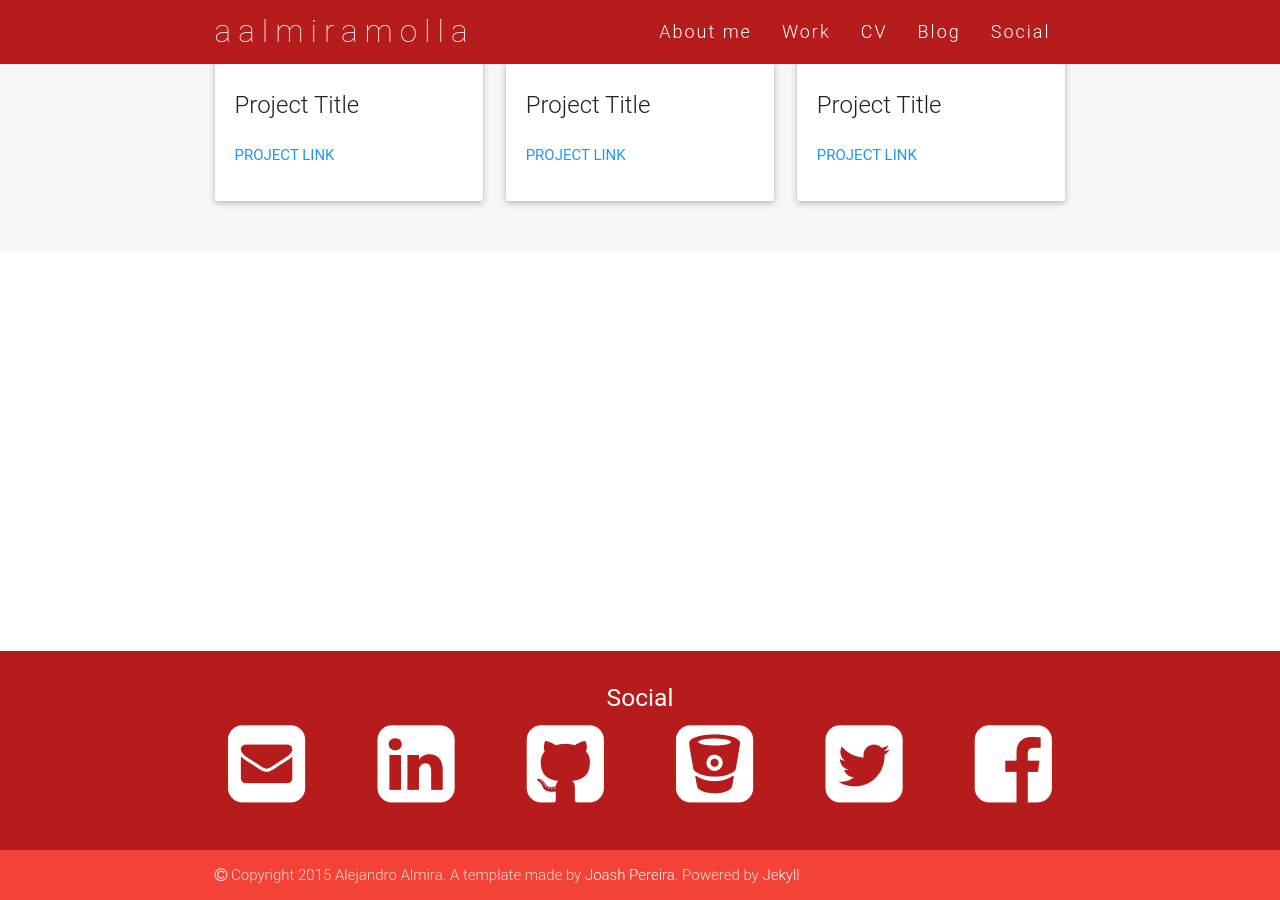
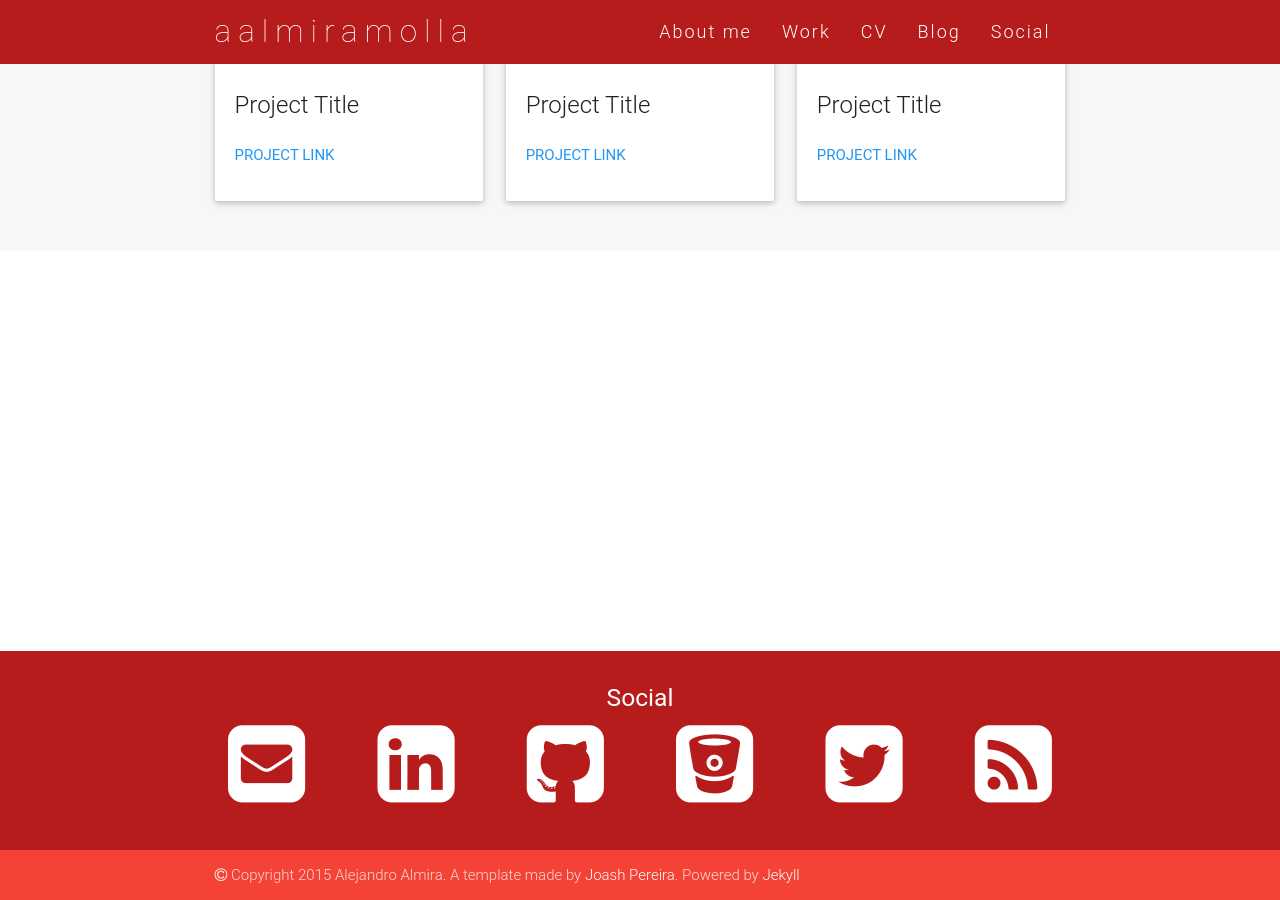
Before and after one commit to aalmiramolla/aalmiramolla.github.io, a Jekyll site: the page built from index.html, in a window 1280 px wide and 900 px high, scrolled down 2935 px. Built offline with Jekyll 4.4.1, drawn with Linux system fonts in a browser that asks for light colours; nearby versions of some CDN libraries; some web fonts are replaced.

Commit message:
Cambiado layout blog y añadido RSS

```diff
--- a/_includes/footer.html
+++ b/_includes/footer.html
@@ -33,8 +33,8 @@
                         </a>
                 </div>
                 <div  class="col s12 m4 l2">
-                        <a class="white-text" href="https://facebook.com/aalmiramolla">
-                            <i class="large fa fa-facebook-square white-text"></i>
+                        <a class="white-text" href="{{ "/feed.xml" | prepend: site.baseurl }}">
+                            <i class="large fa fa-rss-square white-text"></i>
                         </a>
                 </div>
             </div>
--- a/blog/index.html
+++ b/blog/index.html
@@ -5,7 +5,7 @@
 <div class="container no-pad-bot">
 
     <div class="row">
-      <div class="col s8">
+      <div class="col s12 m12 l10">
         <div class="section">
           <ul class="collection with-header">
              <li class="collection-header"><h4>Posts</h4></li>
@@ -36,7 +36,7 @@
           </ul>
           </div>
           </div>
-      <div class="col s4">
+      <div class="col s12 m12 l2">
         <div class="section">
           <ul class="collection with-header">
              <li class="collection-header"><h5>Tags</h5></li>
```
Also changed, not shown: _includes/footer_blog.html (deleted, +0 -15 lines).
